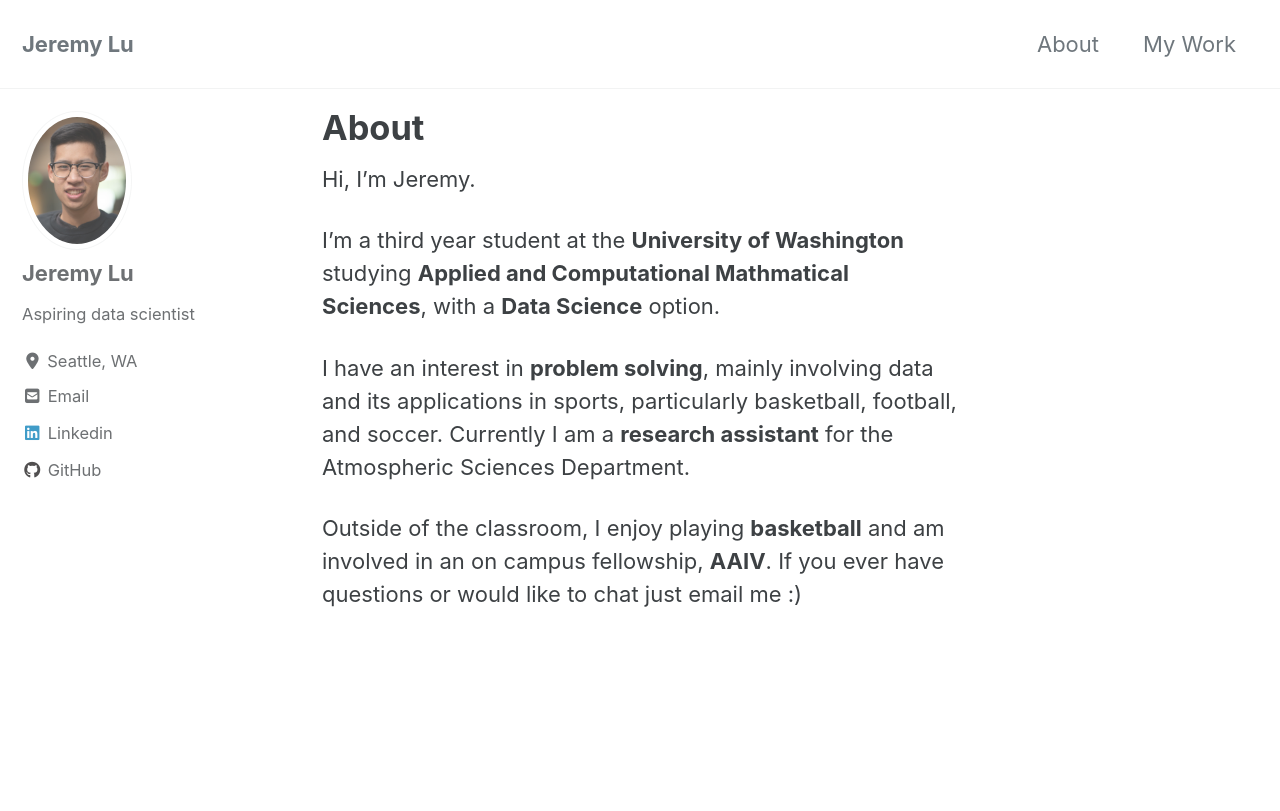
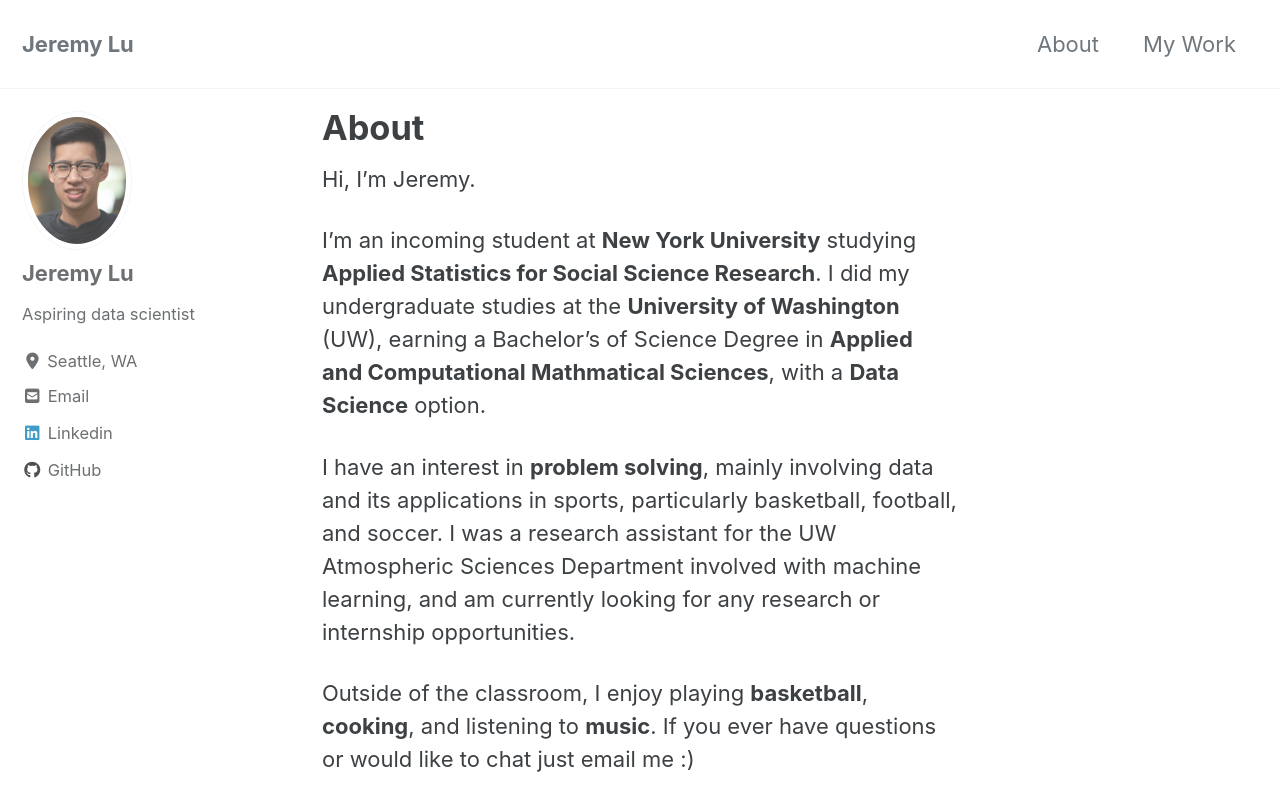
Before and after one commit to jeremylu43/jeremylu43.github.io, a Jekyll site: the page built from _pages/about.md, in a window 1280 px wide and 900 px high. Shown: the top 811 px of the window. Built offline with Jekyll 4.4.1, drawn with Linux system fonts in a browser that asks for light colours; cached includes are drawn as plain includes; nearby versions of some CDN libraries.

```diff
--- a/_pages/about.md
+++ b/_pages/about.md
@@ -4,8 +4,8 @@ permalink: "/about/"
 ---
 Hi, I'm Jeremy.
 
-I'm a third year student at the **University of Washington** studying **Applied and Computational Mathmatical Sciences**, with a **Data Science** option.
+I'm an incoming student at **New York University** studying **Applied Statistics for Social Science Research**. I did my undergraduate studies at the **University of Washington** (UW), earning a Bachelor's of Science Degree in **Applied and Computational Mathmatical Sciences**, with a **Data Science** option.
 
-I have an interest in **problem solving**, mainly involving data and its applications in sports, particularly basketball, football, and soccer. Currently I am a **research assistant** for the Atmospheric Sciences Department.
+I have an interest in **problem solving**, mainly involving data and its applications in sports, particularly basketball, football, and soccer. I was a research assistant for the UW Atmospheric Sciences Department involved with machine learning, and am currently looking for any research or internship opportunities.
 
-Outside of the classroom, I enjoy playing **basketball** and am involved in an on campus fellowship, **AAIV**. If you ever have questions or would like to chat just email me :)
+Outside of the classroom, I enjoy playing **basketball**, **cooking**, and listening to **music**. If you ever have questions or would like to chat just email me :)
```
Also changed, not shown: _posts/2020-12-04-hopfield_network.md (+2 -2 lines), _posts/2021-06-01-political_party_spending_behavior.txt (added, +17 -0 lines), 1 other file.
